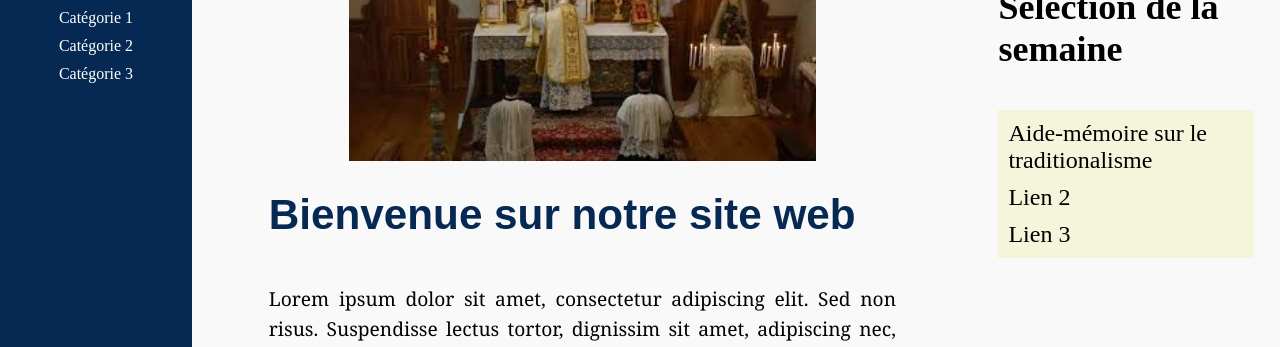
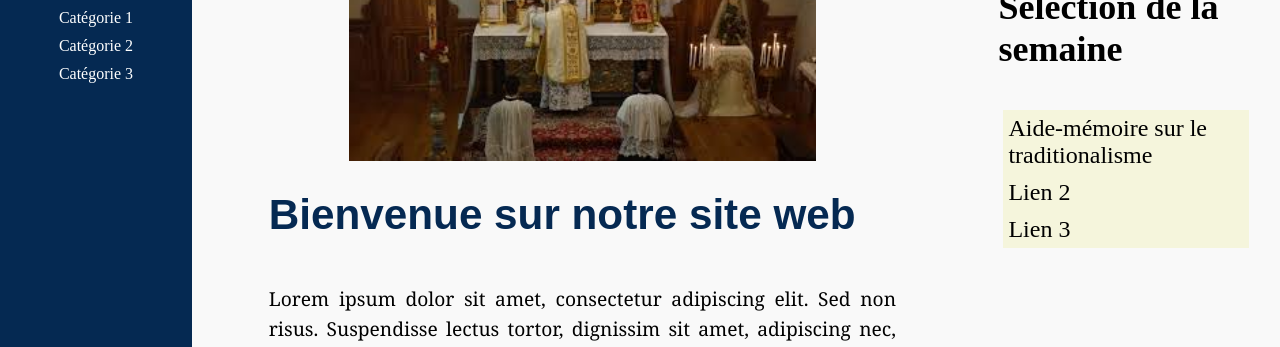
Before and after one commit to GodefroyL/test_site_static, a Jekyll site: the page built from index.html, in a window 1280 px wide. Shown: the part 186-533 px from the top of the page. Built offline with Jekyll 4.4.1, drawn with Linux system fonts in a browser that asks for light colours.

Commit message:
ajustement marge selection

```diff
--- a/static/css/styles.css
+++ b/static/css/styles.css
@@ -166,8 +166,8 @@ main {
     display: flex;
     background-color: beige;
     flex-direction: column;
+    margin: 5px;
     margin-top: 10px;
-    padding: 5px;
 }
 .selection .articleSelectionne {
     color: black;
@@ -248,7 +248,7 @@ footer {
         justify-content: space-between;
         flex-wrap: wrap;
         width: 30%;
-        padding: 0.5%;
+        margin: 1%;
     }
     .articleSelectionne {
         flex: 1;
```
